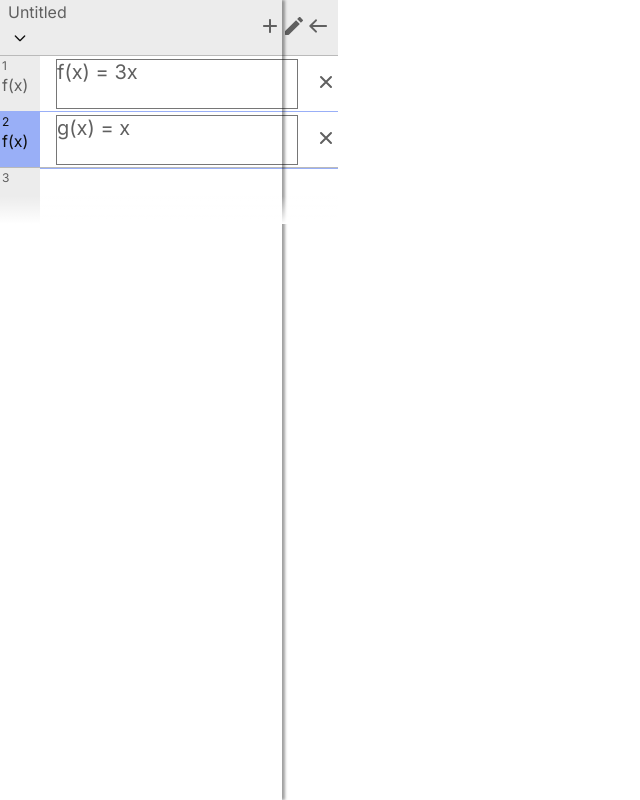
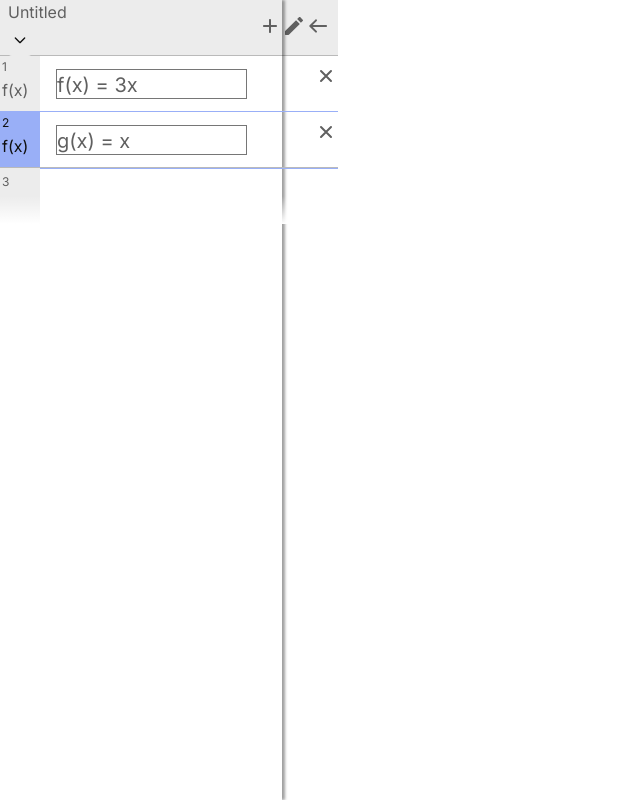
Before and after one commit to David-I7/graphcalculator, a React (Vite) app: page / in a window 1280 px wide. Shown: the whole page, without its empty margins (0-640 px from the left). Built offline with nearby package versions, Linux system fonts and the light colour scheme.

Commit message:
make expression text area resizable

```diff
--- a/src/assets/styles/_base.scss
+++ b/src/assets/styles/_base.scss
@@ -37,6 +37,7 @@ image {
 :root {
   font-family: var.$ff-body;
   font-weight: var.$fw-regular;
+  line-height: var.$lh-body-m;
   color: var.$on-surface-body;
 
   font-synthesis: none;
@@ -48,18 +49,23 @@ image {
 
 .font-body-xs {
   font-size: var.$fs-body-xs;
+  line-height: var.$lh-body-xs;
 }
 .font-body-sm {
   font-size: var.$fs-body-sm;
+  line-height: var.$lh-body-sm;
 }
 .font-body-m {
   font-size: var.$fs-body-m;
+  line-height: var.$lh-body-m;
 }
 .font-body-lg {
   font-size: var.$fs-body-lg;
+  line-height: var.$lh-body-lg;
 }
 .font-body-xl {
   font-size: var.$fs-body-xl;
+  line-height: var.$lh-body-xl;
 }
 
 h1,
@@ -122,6 +128,7 @@ main {
 @supports selector(::-webkit-scrollbar) {
   ::-webkit-scrollbar {
     width: 0.5rem;
+    height: 0.5rem;
   }
   ::-webkit-scrollbar-track {
     background-color: var.$surface-container-low;
--- a/src/features/expressionPanel/assets/base.scss
+++ b/src/features/expressionPanel/assets/base.scss
@@ -58,6 +58,7 @@
   &__li {
     display: flex;
     align-items: center;
+    position: relative;
     gap: 1rem;
     min-height: 3.5rem;
     border-bottom: 1px solid base.$border-lowest;
@@ -83,20 +84,24 @@
       }
 
       &__index {
-        font-size: base.$fs-body-xs;
+        @extend .font-body-xs;
         margin-bottom: 0.125rem;
       }
       &__type {
       }
     }
+  }
 
-    textarea {
-      width: 100%;
-      outline: none;
-      resize: none;
-      background-color: transparent;
-      font-size: base.$fs-body-xl;
-    }
+  &__textarea {
+    @extend .font-body-xl;
+    width: calc(100% - 3.5rem);
+    outline: none;
+    resize: none;
+    // border: none;
+    background-color: transparent;
+    height: 1lh;
+    overflow: hidden;
+    display: block;
   }
 
   &__li--faded {
--- a/src/features/expressionPanel/components/ExpressionList.tsx
+++ b/src/features/expressionPanel/components/ExpressionList.tsx
@@ -2,6 +2,8 @@ import { useRef, useState } from "react";
 import ButtonTarget from "../../../components/buttons/target/ButtonTarget";
 import { Close } from "../../../components/svgs";
 import useDraggable from "../../../hooks/useDraggable";
+import ExpressionTextarea from "./ExpressionTextarea";
+import { calculateTextWidth } from "../../../helpers/dom";
 
 type ExpressionListData = {
   type: "note" | "expression" | "table" | null;
@@ -88,10 +90,10 @@ const ExpressionList = () => {
                 </div>
               </div>
 
-              <textarea
+              <ExpressionTextarea
                 autoFocus={index === state.length - 1 ? true : false}
                 defaultValue={item.payload}
-              ></textarea>
+              />
 
               <ButtonTarget
                 onClick={() => {
@@ -101,8 +103,9 @@ const ExpressionList = () => {
                 }}
                 title={`Delete ${item.type}`}
                 className="button--hovered"
+                style={{ position: "absolute", top: "0.5rem", right: "0" }}
               >
-                <Close width={24} height={24} />
+                <Close />
               </ButtonTarget>
             </li>
           );
--- /dev/null
+++ b/src/features/expressionPanel/components/ExpressionTextarea.tsx
@@ -0,0 +1,47 @@
+import React, { useRef } from "react";
+
+type ExpressionTextareaProps =
+  React.TextareaHTMLAttributes<HTMLTextAreaElement>;
+
+function adjustHeight(textarea: HTMLTextAreaElement) {
+  textarea.style.height = "auto";
+  textarea.style.height = `${textarea.scrollHeight}px`;
+}
+
+const ExpressionTextarea = (props: ExpressionTextareaProps) => {
+  const measureRef = useRef<HTMLSpanElement>(null);
+
+  return (
+    <div
+      style={{
+        paddingBlock: "0.5rem",
+        position: "relative",
+        overflow: "hidden",
+      }}
+    >
+      <textarea
+        {...props}
+        onInput={(e) => {
+          measureRef.current!.innerText = e.currentTarget.value;
+          if (
+            measureRef.current!.offsetWidth >=
+            e.currentTarget.offsetWidth - 4
+          ) {
+            adjustHeight(e.currentTarget);
+          } else {
+            e.currentTarget.style.removeProperty("height");
+          }
+        }}
+        className="expression-list__textarea"
+      ></textarea>
+      <span
+        ref={measureRef}
+        aria-hidden={true}
+        className="font-body-xl"
+        style={{ visibility: "hidden", position: "absolute" }}
+      ></span>
+    </div>
+  );
+};
+
+export default ExpressionTextarea;
--- a/src/helpers/dom.ts
+++ b/src/helpers/dom.ts
@@ -3,6 +3,7 @@ export function calculateTextWidth(text: string, className: string): number {
   div.className = className;
   div.innerText = text;
   div.style.position = "absolute";
+  div.style.width = "max-content";
   div.style.whiteSpace = "nowrap";
   div.style.visibility = "hidden";
   document.body.appendChild(div);
```
